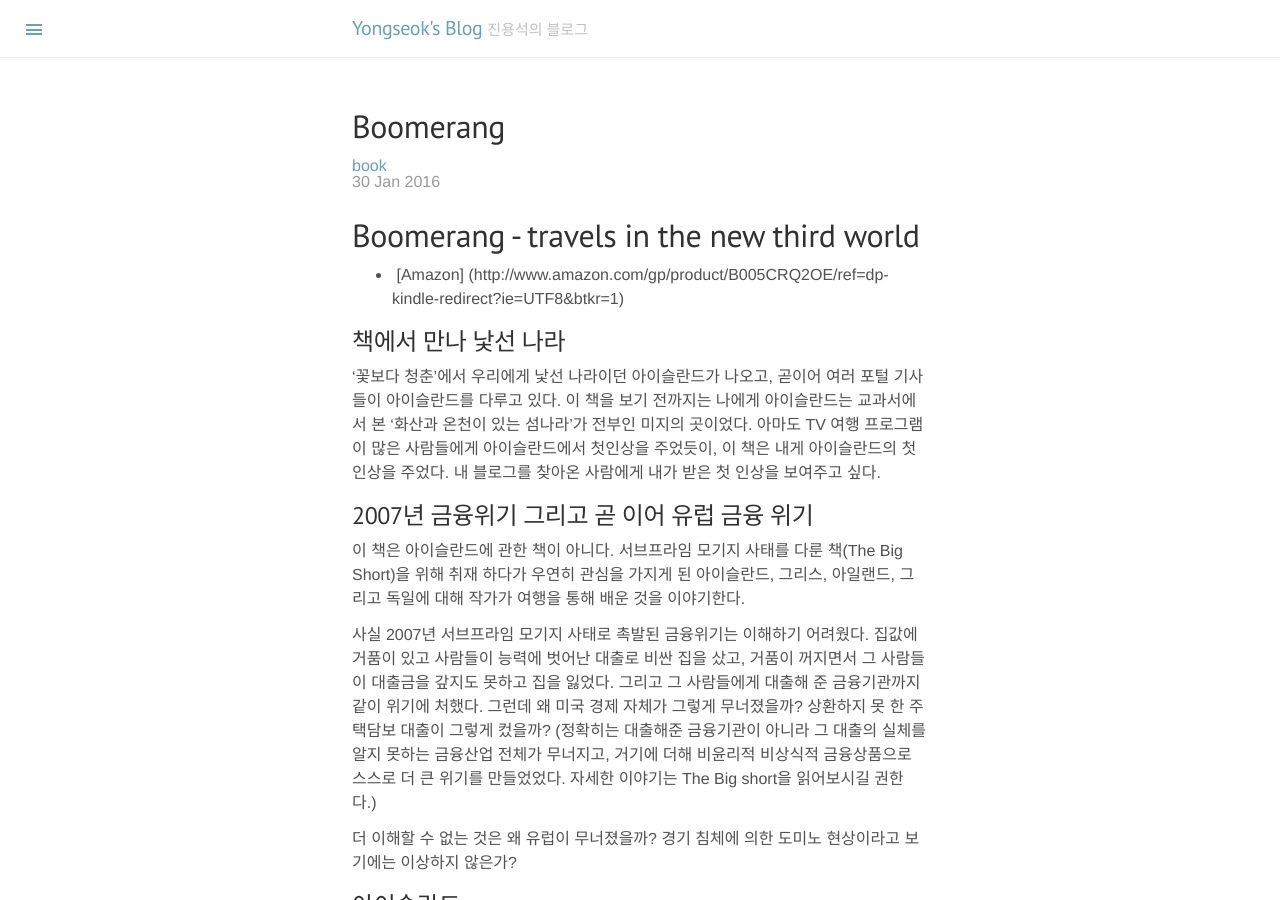
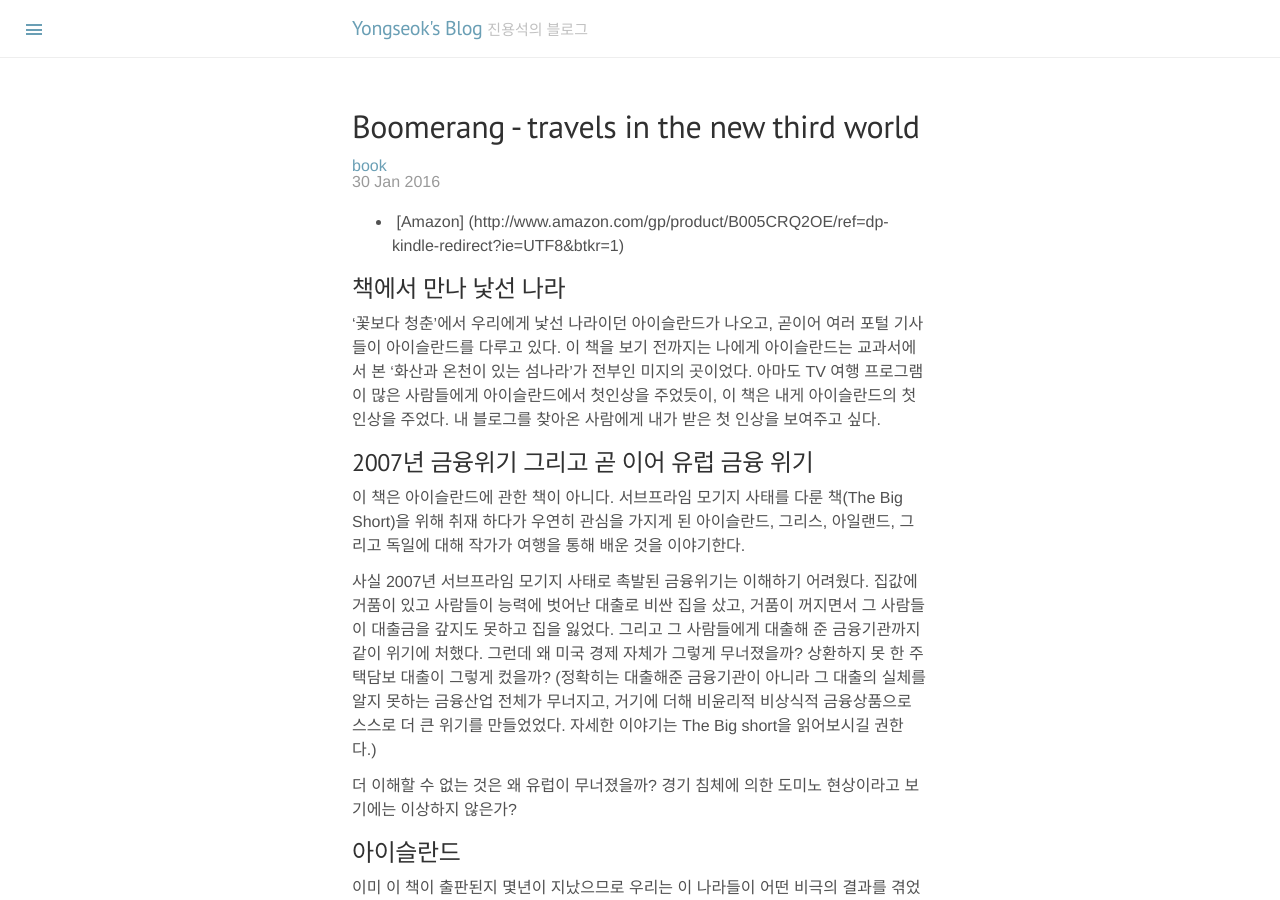
Before and after one commit to ysjin/old-blog, a Jekyll site: the page built from _posts/2016-01-30-boomerang.md, in a window 1280 px wide and 900 px high. Built offline with Jekyll 4.4.1, drawn with Linux system fonts in a browser that asks for light colours; Markdown is read by kramdown in place of the engine named in the settings; comment, search, counter and statistics services are not loaded.

Commit message:
Update 2016-01-30-boomerang.md

```diff
--- a/_posts/2016-01-30-boomerang.md
+++ b/_posts/2016-01-30-boomerang.md
@@ -1,13 +1,12 @@
 ---
 layout: post
-title: Boomerang
+title: Boomerang - travels in the new third world
 published: true
 tags: book
 comments: true
 ---
 
-# Boomerang - travels in the new third world
-  * <i class="fa fa-amazon fa-lg"></i> [Amazon] (http://www.amazon.com/gp/product/B005CRQ2OE/ref=dp-kindle-redirect?ie=UTF8&btkr=1)
+* <i class="fa fa-amazon fa-lg"></i> [Amazon] (http://www.amazon.com/gp/product/B005CRQ2OE/ref=dp-kindle-redirect?ie=UTF8&btkr=1)
 
 ## 책에서 만나 낯선 나라
   '꽃보다 청춘'에서 우리에게 낯선 나라이던 아이슬란드가 나오고, 곧이어 여러 포털 기사들이 아이슬란드를 다루고 있다.
```
